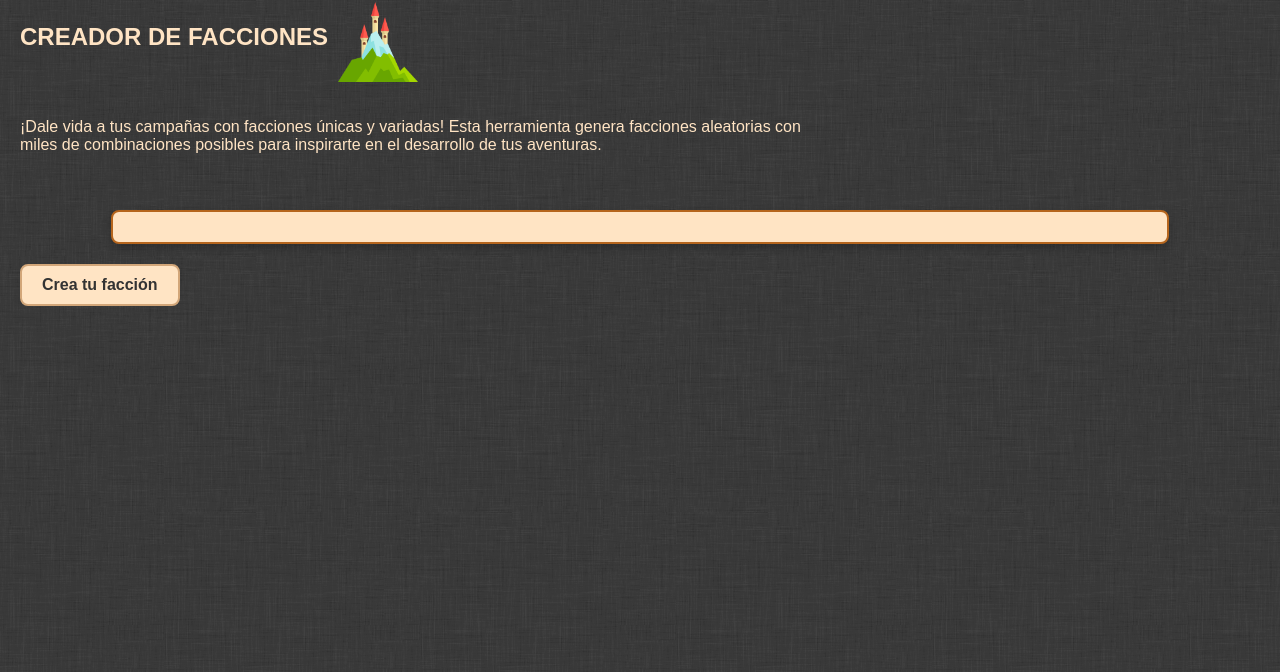
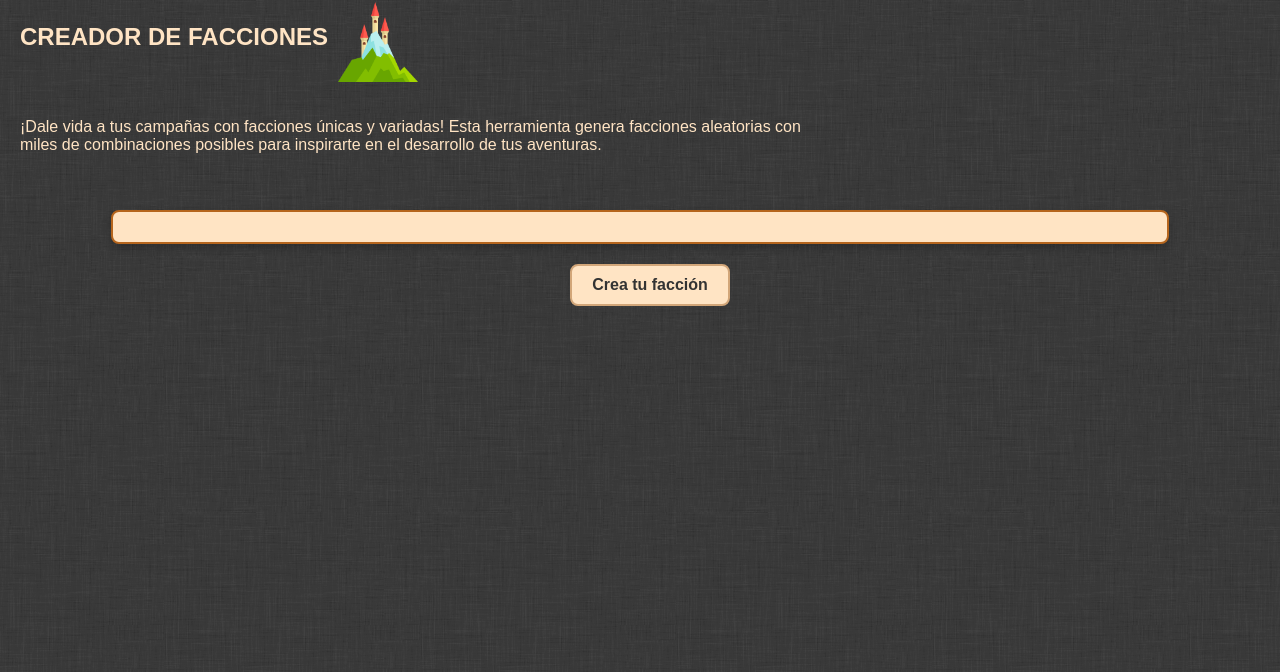
Before and after one commit to daniMartinezSoto/pruebast-t, a plain HTML site: page factions.html in a window 1280 px wide. Shown: the part 128-800 px from the top of the page. Drawn offline with Linux system fonts and the light colour scheme.

Commit message:
Update style.css

```diff
--- a/css/style.css
+++ b/css/style.css
@@ -135,3 +135,9 @@ footer a:hover {
     color: #333;               /* Color del texto */
     box-shadow: 0 4px 8px rgba(0, 0, 0, 0.2); /* Sombra para profundidad */
 }
+
+.button-container {
+    display: flex;
+    justify-content: center;
+    margin-top: 20px; /* Ajusta el margen según lo necesario */
+}
```
